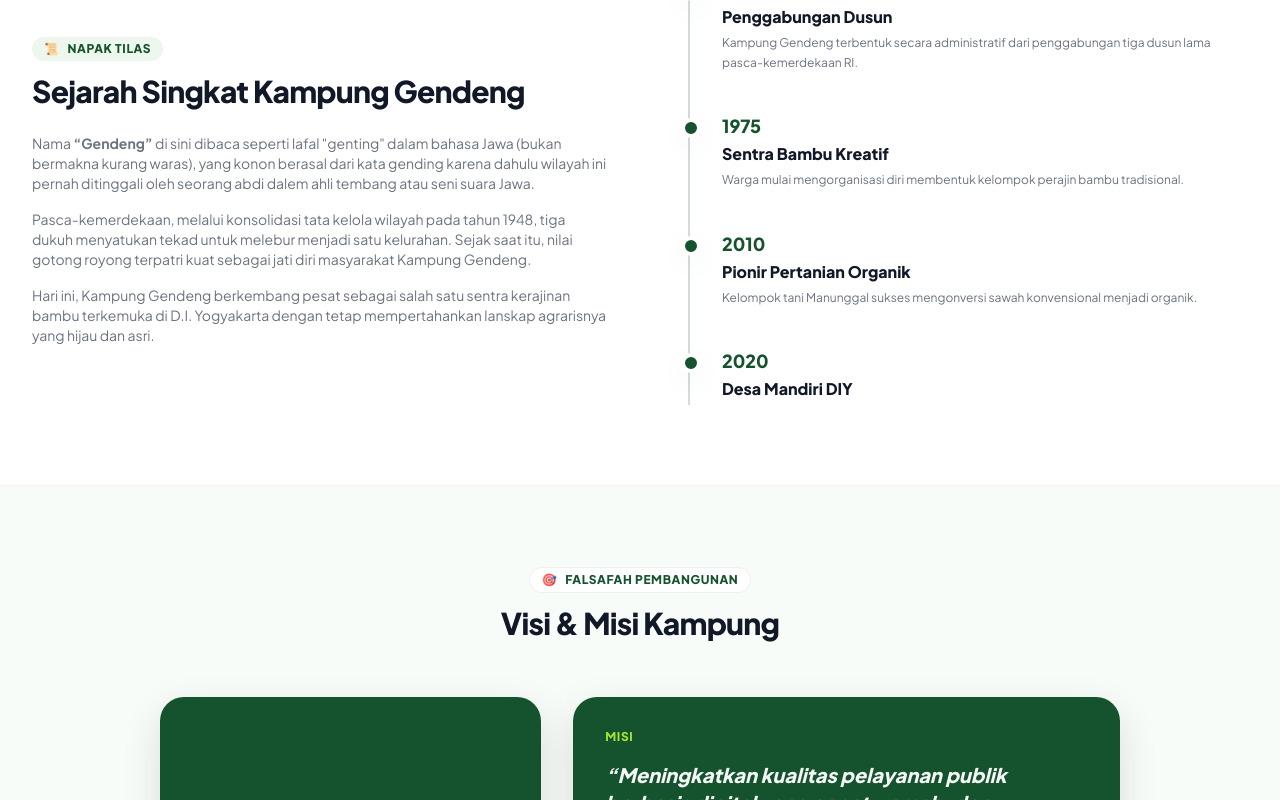
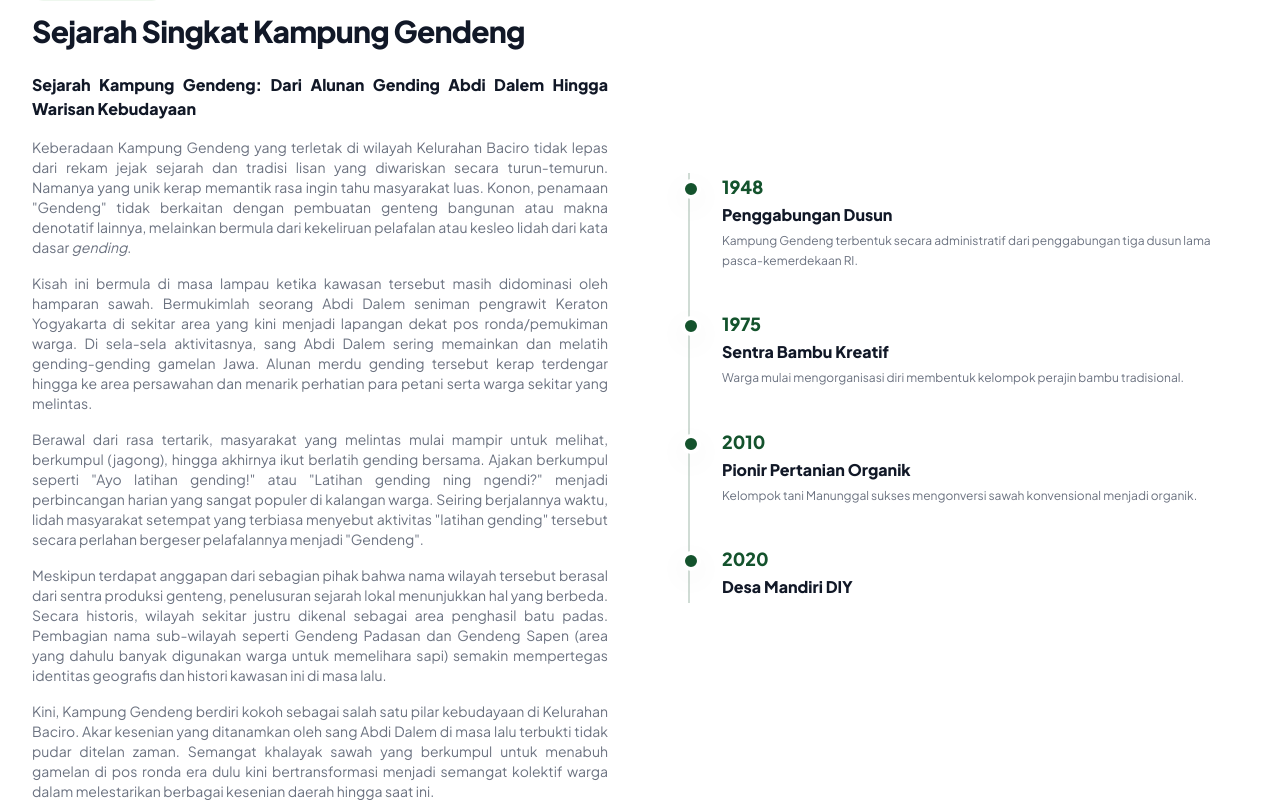
Before and after one commit to adminwebsitegendeng-afk/website-desa-gendeng, a Next.js app: page /profil-desa in a window 1280 px wide. Shown: the part 500-1300 px from the top of the page. Built offline with nearby package versions, Linux system fonts and the light colour scheme; no server answers; the database is empty.

Commit message:
feat: update village history transcript

```diff
--- a/app/profil-desa/page.tsx
+++ b/app/profil-desa/page.tsx
@@ -110,18 +110,23 @@ export default function ProfilDesa() {
               <h2 className="text-2xl sm:text-3xl font-extrabold text-dark tracking-tight mt-1">
                 {tr(t.profil.historyH2, lang)}
               </h2>
-              <div className="text-medium text-xs sm:text-sm leading-relaxed mt-4 sm:mt-6 space-y-3 sm:space-y-4">
+              <div className="text-medium text-xs sm:text-sm leading-relaxed mt-4 sm:mt-6 space-y-3 sm:space-y-4 text-justify">
                 {lang === "en" ? (
                   <>
-                    <p>The name <strong>&ldquo;Gendeng&rdquo;</strong> is derived from traditional Javanese tembang (gending) heritage, honoring a royal court artist who once resided here.</p>
-                    <p>Post-independence in 1948, three hamlets united into a single community, establishing mutual cooperation (gotong royong) as their core identity.</p>
-                    <p>Today, Kampung Gendeng flourishes as a prominent bamboo craft center in Yogyakarta while preserving its lush agrarian landscape.</p>
+                    <p className="font-extrabold text-dark text-sm sm:text-base mb-2">The History of Kampung Gendeng: From Abdi Dalem&apos;s Gending to Cultural Heritage</p>
+                    <p>The history of Kampung Gendeng in Baciro is deeply rooted in local oral traditions. The unique name does not refer to roof tiles or any other denotative meaning, but originated from a mispronunciation of the word <em>gending</em> (Javanese musical composition).</p>
+                    <p>Long ago, a royal court artist (Abdi Dalem) lived in this area, which was surrounded by rice fields. He frequently played and taught Javanese gamelan. The beautiful <em>gending</em> melodies attracted local farmers and passersby who eventually joined the practice.</p>
+                    <p>Phrases like &quot;Ayo latihan gending!&quot; (Let&apos;s practice gending!) gradually shifted in pronunciation to &quot;Gendeng&quot; over time. Historically, the area was also known for producing padas stone, further defining its geographical identity with sub-areas like Gendeng Padasan and Gendeng Sapen.</p>
+                    <p>Today, Kampung Gendeng stands strong as a cultural pillar in Kelurahan Baciro, where the artistic legacy of the Abdi Dalem lives on through the community&apos;s collective spirit in preserving regional arts.</p>
                   </>
                 ) : (
                   <>
-                    <p>Nama <strong>&ldquo;Gendeng&rdquo;</strong> di sini dibaca seperti lafal &quot;genting&quot; dalam bahasa Jawa (bukan bermakna kurang waras), yang konon berasal dari kata gending karena dahulu wilayah ini pernah ditinggali oleh seorang abdi dalem ahli tembang atau seni suara Jawa.</p>
-                    <p>Pasca-kemerdekaan, melalui konsolidasi tata kelola wilayah pada tahun 1948, tiga dukuh menyatukan tekad untuk melebur menjadi satu kelurahan. Sejak saat itu, nilai gotong royong terpatri kuat sebagai jati diri masyarakat Kampung Gendeng.</p>
-                    <p>Hari ini, Kampung Gendeng berkembang pesat sebagai salah satu sentra kerajinan bambu terkemuka di D.I. Yogyakarta dengan tetap mempertahankan lanskap agrarisnya yang hijau dan asri.</p>
+                    <p className="font-extrabold text-dark text-sm sm:text-base mb-2">Sejarah Kampung Gendeng: Dari Alunan Gending Abdi Dalem Hingga Warisan Kebudayaan</p>
+                    <p>Keberadaan Kampung Gendeng yang terletak di wilayah Kelurahan Baciro tidak lepas dari rekam jejak sejarah dan tradisi lisan yang diwariskan secara turun-temurun. Namanya yang unik kerap memantik rasa ingin tahu masyarakat luas. Konon, penamaan &quot;Gendeng&quot; tidak berkaitan dengan pembuatan genteng bangunan atau makna denotatif lainnya, melainkan bermula dari kekeliruan pelafalan atau kesleo lidah dari kata dasar <em>gending</em>.</p>
+                    <p>Kisah ini bermula di masa lampau ketika kawasan tersebut masih didominasi oleh hamparan sawah. Bermukimlah seorang Abdi Dalem seniman pengrawit Keraton Yogyakarta di sekitar area yang kini menjadi lapangan dekat pos ronda/pemukiman warga. Di sela-sela aktivitasnya, sang Abdi Dalem sering memainkan dan melatih gending-gending gamelan Jawa. Alunan merdu gending tersebut kerap terdengar hingga ke area persawahan dan menarik perhatian para petani serta warga sekitar yang melintas.</p>
+                    <p>Berawal dari rasa tertarik, masyarakat yang melintas mulai mampir untuk melihat, berkumpul (jagong), hingga akhirnya ikut berlatih gending bersama. Ajakan berkumpul seperti &quot;Ayo latihan gending!&quot; atau &quot;Latihan gending ning ngendi?&quot; menjadi perbincangan harian yang sangat populer di kalangan warga. Seiring berjalannya waktu, lidah masyarakat setempat yang terbiasa menyebut aktivitas &quot;latihan gending&quot; tersebut secara perlahan bergeser pelafalannya menjadi &quot;Gendeng&quot;.</p>
+                    <p>Meskipun terdapat anggapan dari sebagian pihak bahwa nama wilayah tersebut berasal dari sentra produksi genteng, penelusuran sejarah lokal menunjukkan hal yang berbeda. Secara historis, wilayah sekitar justru dikenal sebagai area penghasil batu padas. Pembagian nama sub-wilayah seperti Gendeng Padasan dan Gendeng Sapen (area yang dahulu banyak digunakan warga untuk memelihara sapi) semakin mempertegas identitas geografis dan histori kawasan ini di masa lalu.</p>
+                    <p>Kini, Kampung Gendeng berdiri kokoh sebagai salah satu pilar kebudayaan di Kelurahan Baciro. Akar kesenian yang ditanamkan oleh sang Abdi Dalem di masa lalu terbukti tidak pudar ditelan zaman. Semangat khalayak sawah yang berkumpul untuk menabuh gamelan di pos ronda era dulu kini bertransformasi menjadi semangat kolektif warga dalam melestarikan berbagai kesenian daerah hingga saat ini.</p>
                   </>
                 )}
               </div>
```
